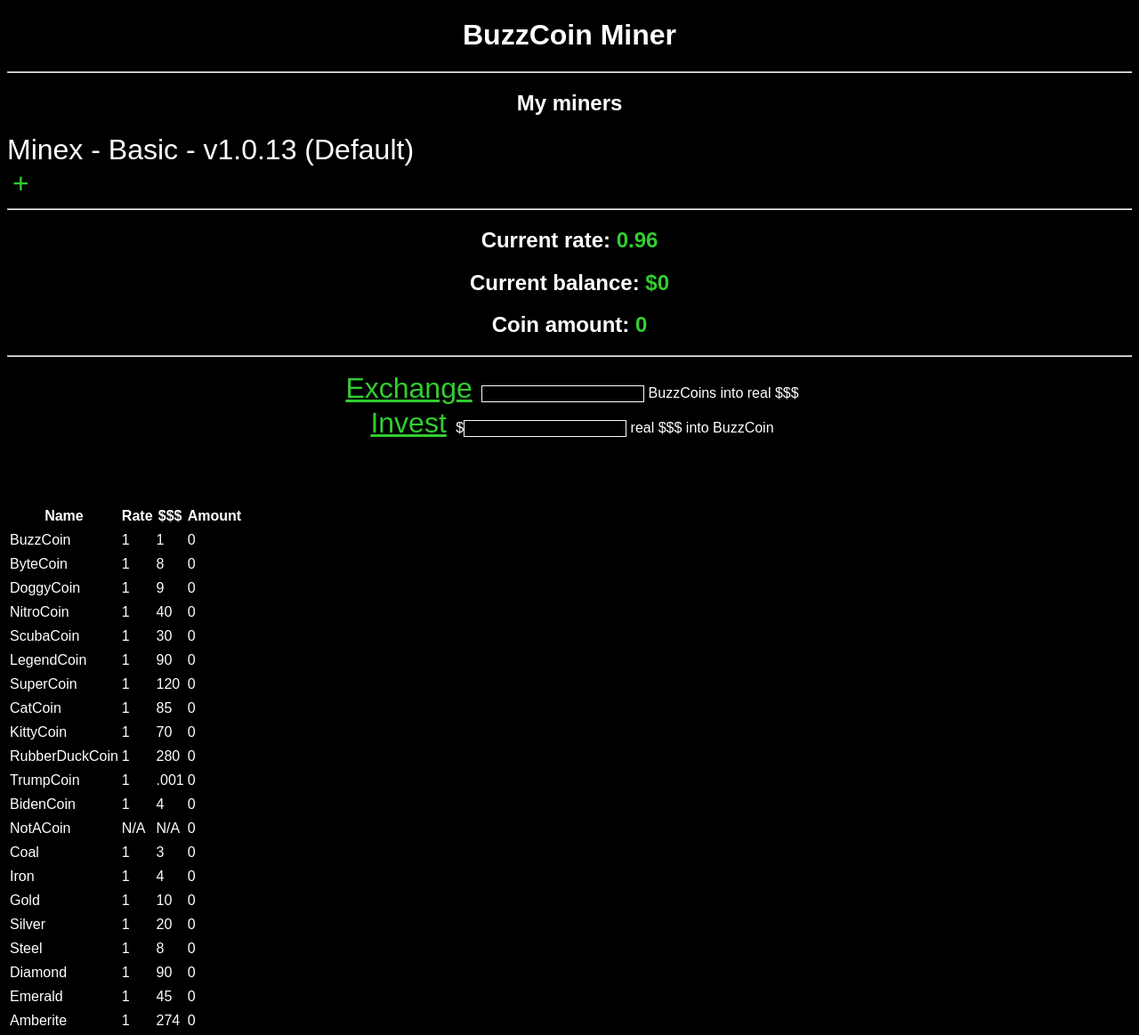
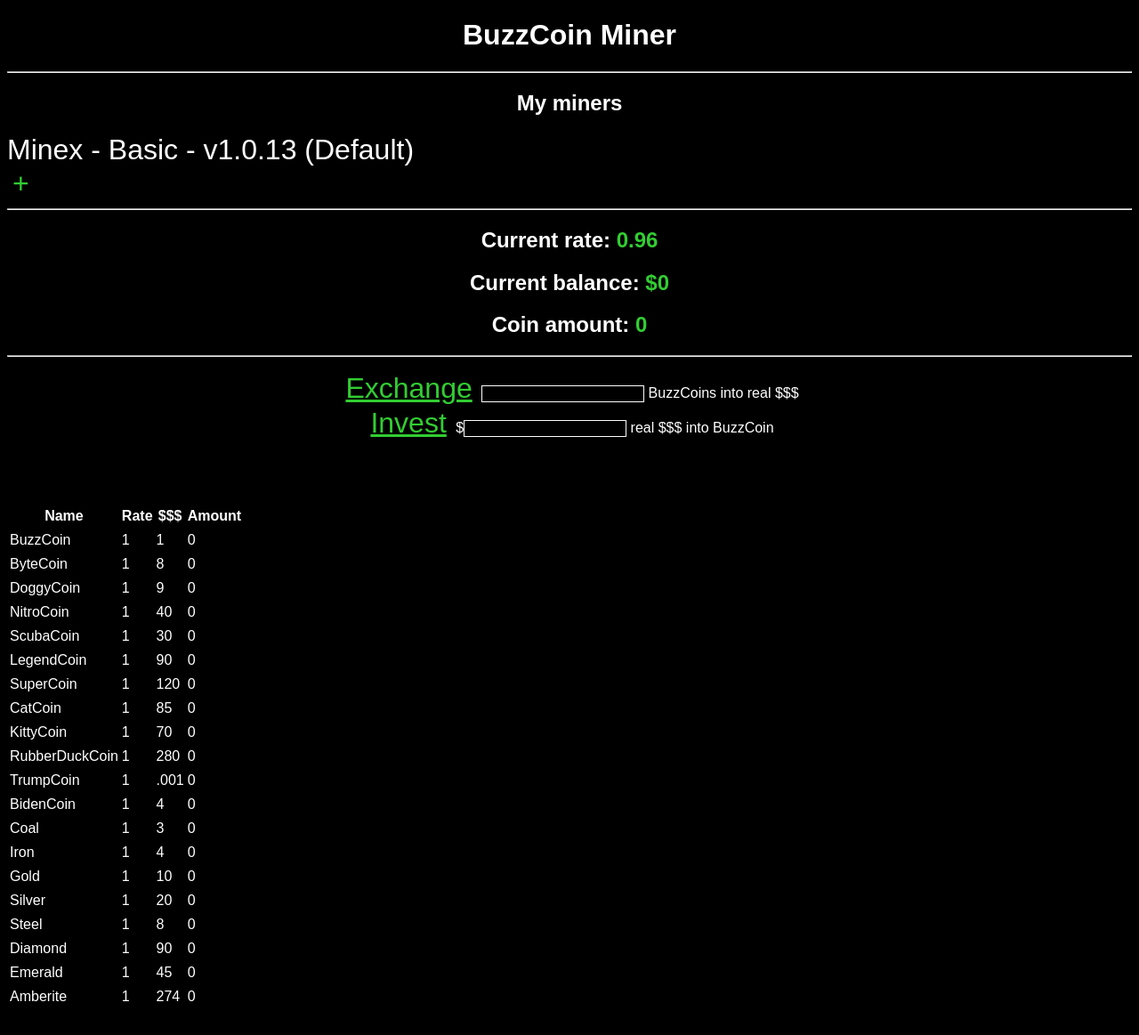
Before and after one commit to Cesium72/buzzcoin, a plain HTML site: page index.html in a window 1280 px wide. Shown: the whole page at 89% size. Drawn offline with Linux system fonts and the light colour scheme.

Commit message:
Update index.html

```diff
--- a/index.html
+++ b/index.html
@@ -149,12 +149,12 @@
 <td style="height: 23px; width: 14px;">4</td>
 <td style="height: 23px; width: 14.2656px;">0</td>
 </tr>
-<tr style="height: 23px;">
+<!-- <tr style="height: 23px;">
 <td style="height: 23px; width: 118px;">NotACoin</td>
 <td style="height: 23px; width: 14px;">N/A</td>
 <td style="height: 23px; width: 14px;">N/A</td>
 <td style="height: 23px; width: 14.2656px;">0</td>
-</tr>
+</tr> -->
 <tr style="height: 23px;">
 <td style="height: 23px; width: 118px;">Coal</td>
 <td style="height: 23px; width: 14px;">1</td>
```
